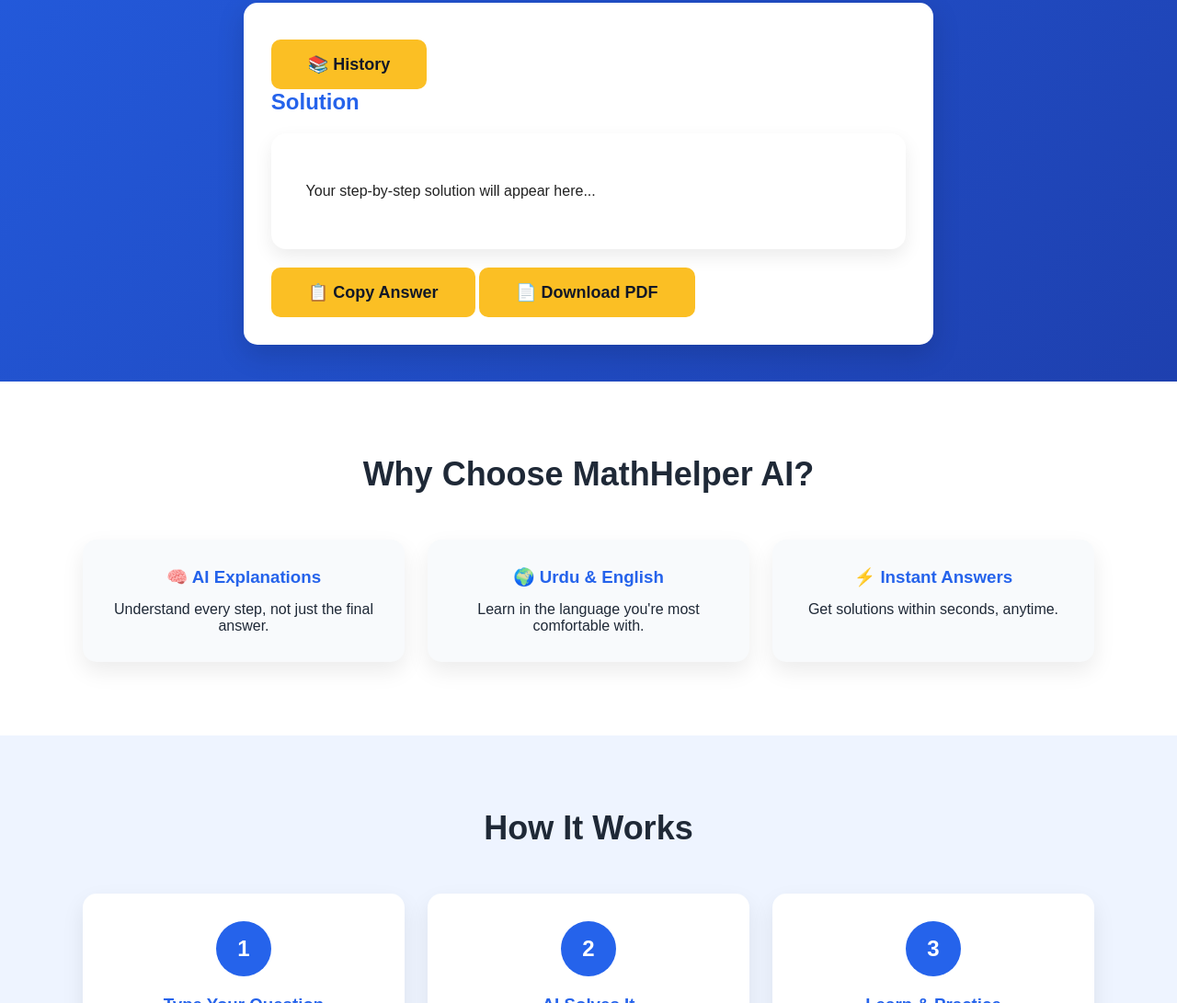
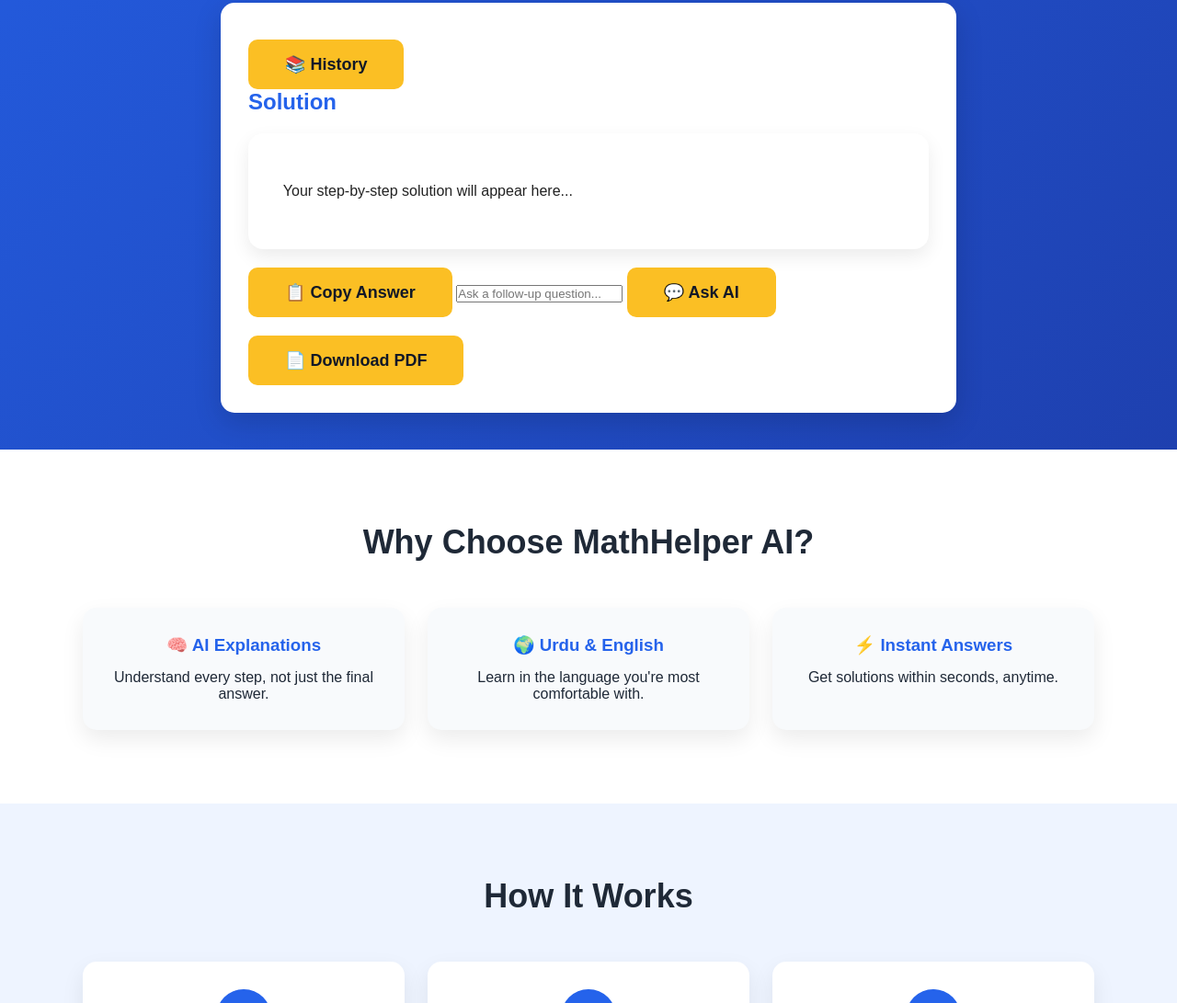
Before and after one commit to solvemaths206-afk/Mathhelper, a plain HTML site: page index.html in a window 1280 px wide. Shown: the part 755-1846 px from the top of the page at 92% size. Drawn offline with nearby package versions, Linux system fonts and the light colour scheme.

Commit message:
Update index.html

```diff
--- a/index.html
+++ b/index.html
@@ -73,7 +73,9 @@
     Your step-by-step solution will appear here...
     </div>
 <button id="copyBtn">📋 Copy Answer</button>
- <button id="pdfBtn">📄 Download PDF</button>
+<input type="text" id="followUp" placeholder="Ask a follow-up question...">
+<button id="askBtn">💬 Ask AI</button>
+            <button id="pdfBtn">📄 Download PDF</button>
         </div>
     </div>
 </section>
```
